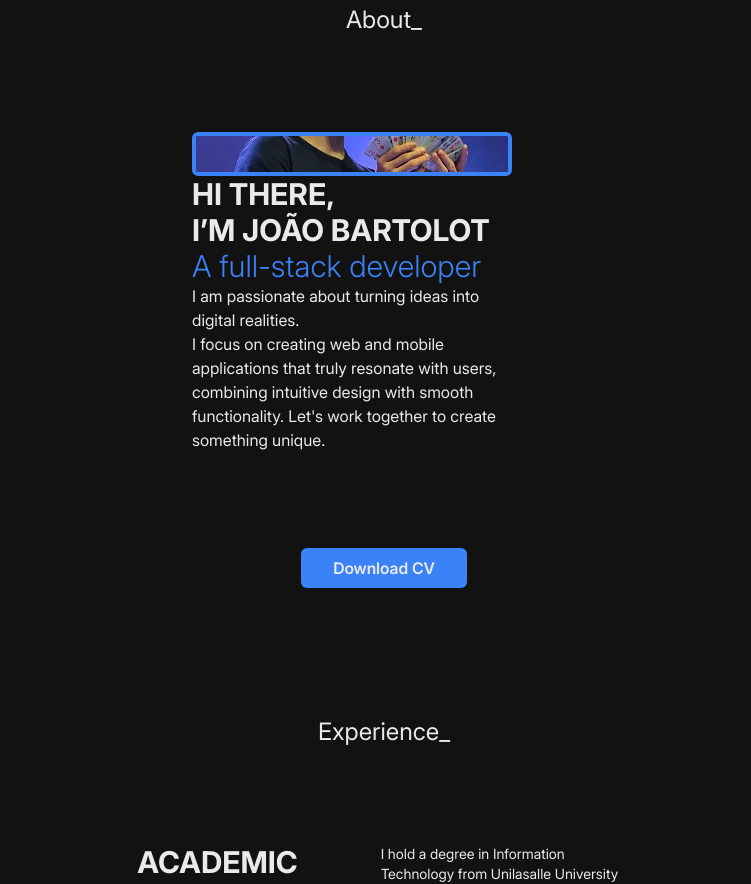
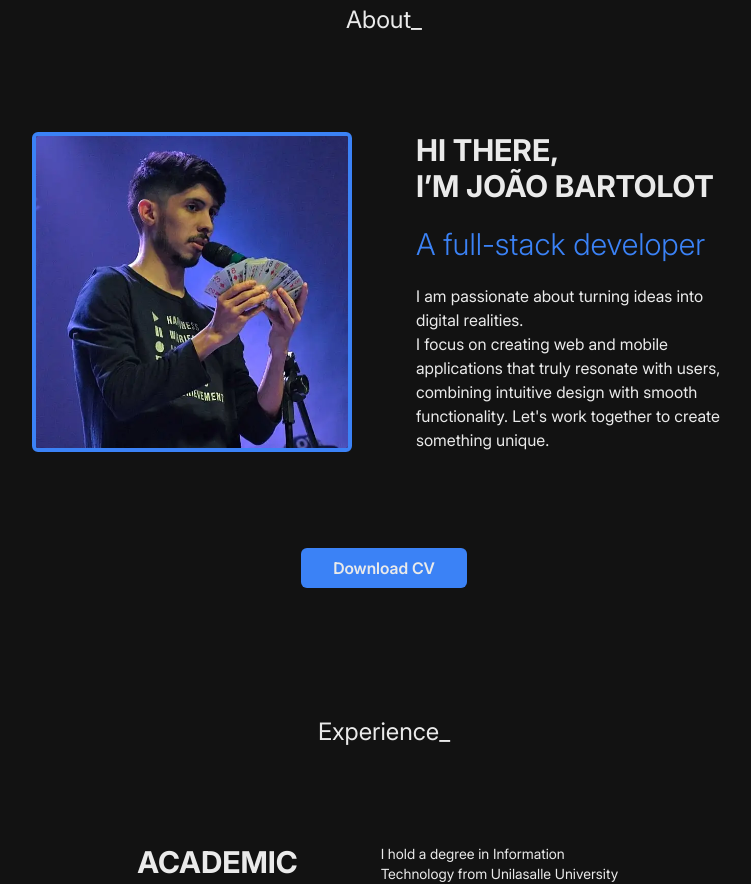
Before and after one commit to joaobartolot/portfolio, a React (Vite) app: page / in a window 1280 px wide. Shown: the part 860-1744 px from the top of the page, without its empty margins (256-1007 px from the left). Built offline with nearby package versions, Linux system fonts and the light colour scheme.

Commit message:
fix about

```diff
--- a/src/components/About.tsx
+++ b/src/components/About.tsx
@@ -7,7 +7,7 @@ const About = () => {
 			className="flex flex-col justify-center items-center w-full py-16"
 		>
 			<div className="text-display text-2xl">About_</div>
-			<div className="flex flex-col my-24 max-h-80 space-x-16">
+			<div className="flex flex-col md:flex-row my-24 max-h-80 space-x-16">
 				<div className="border-4 max-h-80 max-w-80 aspect-square border-secondary rounded-md overflow-hidden">
 					<img
 						src="about.webp"
```
